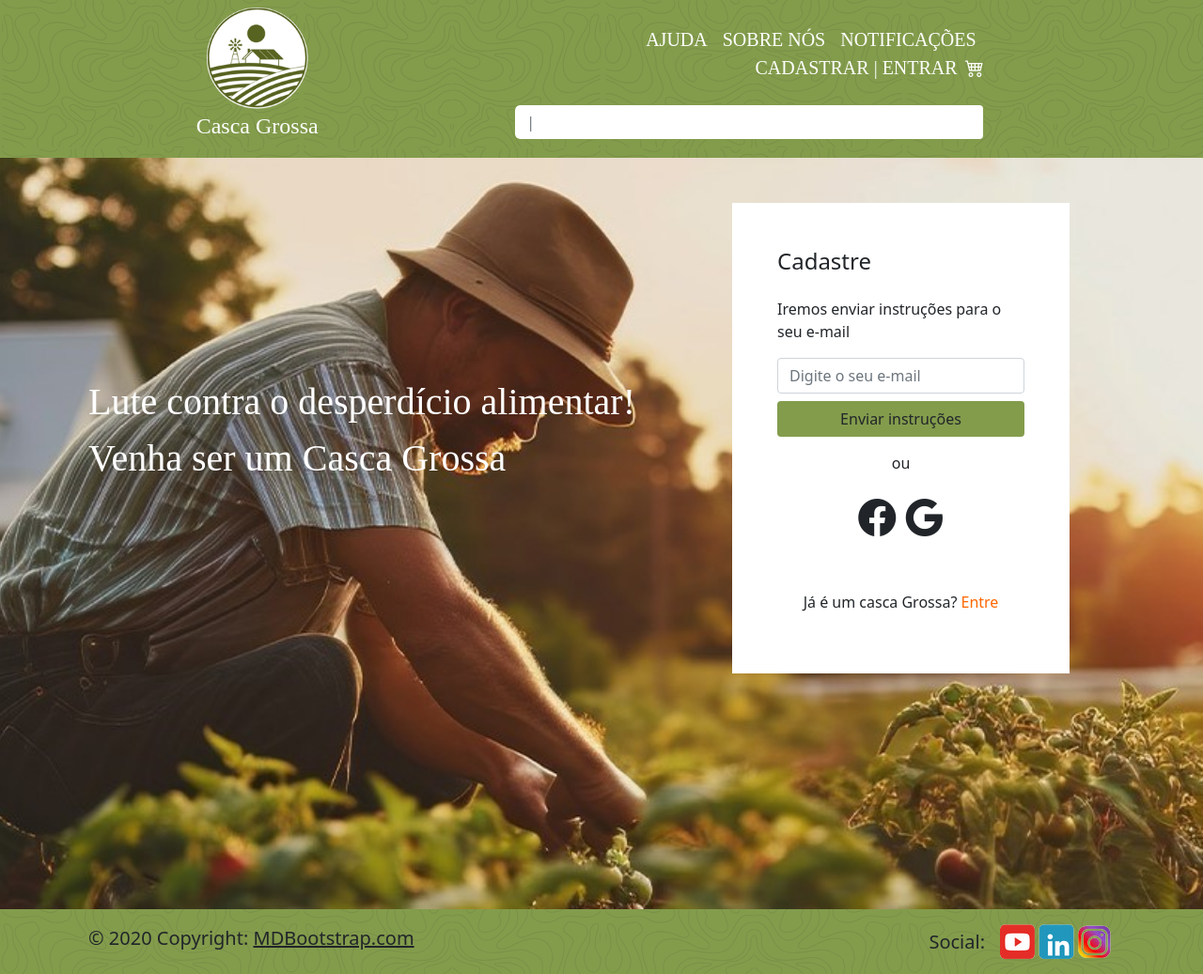
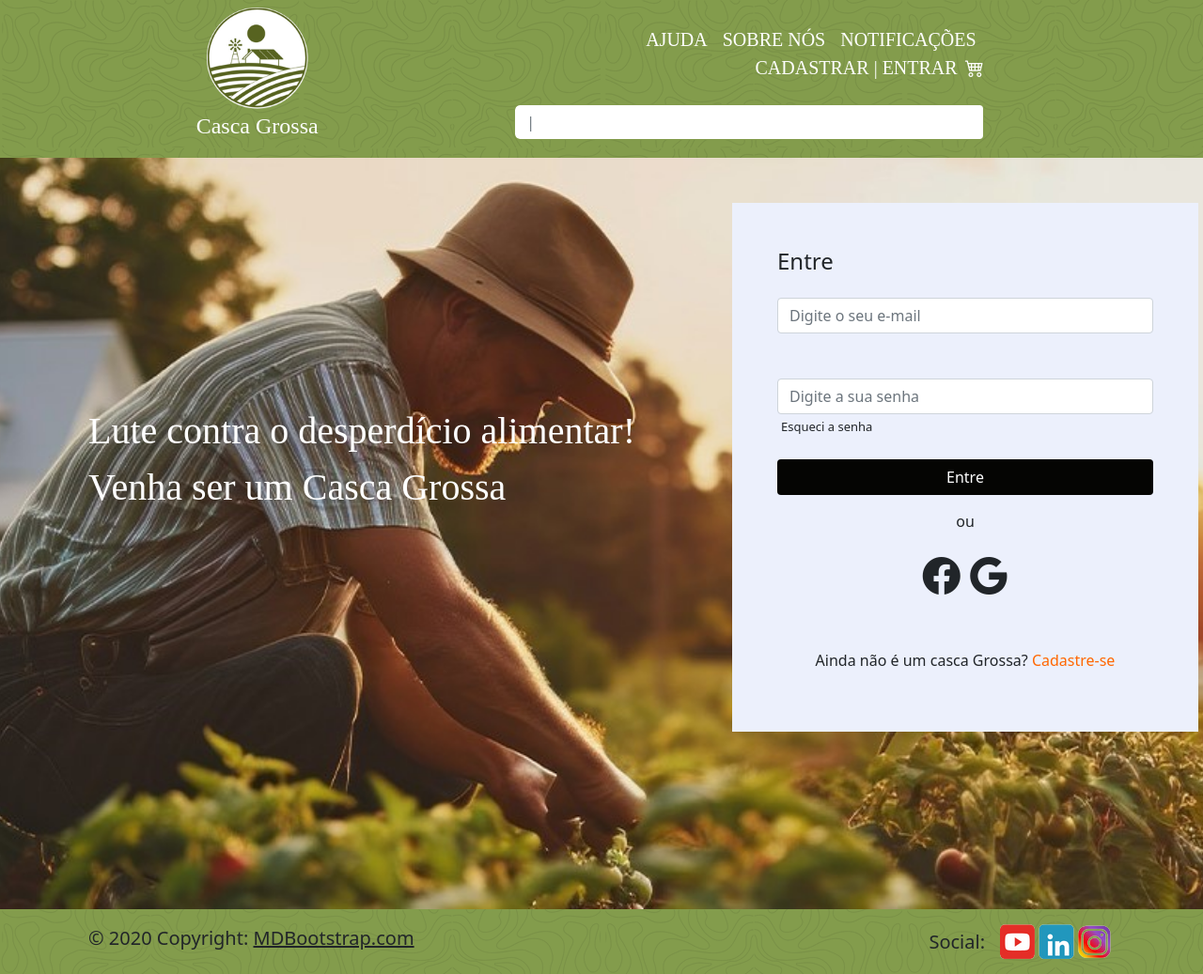
Before and after one commit to renata-machado/Casca-Grossa, a FastAPI app: page /entre in a window 1280 px wide. Shown: the whole page at 94% size. Run offline with FastAPI, Linux system fonts and the light colour scheme; some libraries are stand-ins or nearby versions; some web fonts are replaced.

Commit message:
pagina Entre

```diff
--- a/templates/pages/Cadastro.html
+++ b/templates/pages/Cadastro.html
@@ -32,10 +32,10 @@
             <p>Iremos enviar instruções para o seu e-mail</p>
 
             <!-- Campo de e-mail -->
-            <input type="email" class="form-control" placeholder="Digite o seu e-mail" />
+            <input type="email" class="form-control" style="width: 400px;" placeholder="Digite o seu e-mail" />
 
             <!-- Botão de envio -->
-            <button class="btn btn-custom w-100 mt-2" style="background-color: #839c4c;">Enviar instruções</button>
+            <button class="btn btn-custom w-100 mt-4" style="background-color: #839c4c;">Enviar instruções</button>
 
             <div class=" text-center">
                 <p class="mt-3">ou</p>
--- a/templates/pages/Entre.html
+++ b/templates/pages/Entre.html
@@ -27,15 +27,14 @@
             <p class="text-white" style=" font-size:40px; font-family: 'Pompierre';">Lute contra o desperdício alimentar! Venha ser um Casca Grossa</p>
          </div>
 
-        <div class="form-container bg-white p-5 m-5">
-            <h4 class="mb-4">Cadastre</h4>
-            <p>Iremos enviar instruções para o seu e-mail</p>
+        <div class="form-container p-5 m-5" style="background-color: #ecf0fc;">
+            <h4 class="mb-4">Entre</h4>
+            <!-- Campo de e-mail -->
+            <input type="email" style="width: 400px;" class="form-control" placeholder="Digite o seu e-mail" />
+            <input type="password" class="form-control mt-5" placeholder="Digite a sua senha" />
+            <a class="ms-1 text-decoration-none text-dark" style="font-size: 13px;" href="/">Esqueci a senha</a>
 
-            <!-- Campo de e-mail -->
-            <input type="email" class="form-control" placeholder="Digite o seu e-mail" />
-
-            <!-- Botão de envio -->
-            <button class="btn btn-custom w-100 mt-2" style="background-color: #839c4c;">Enviar instruções</button>
+            <button class="btn btn-custom w-100 mt-4 text-white" style="background-color: #050503;">Entre</button>
 
             <div class=" text-center">
                 <p class="mt-3">ou</p>
@@ -49,8 +48,8 @@
 
             <!-- Link para "Já é um casca Grossa?" -->
             <p class="mt-5 text-center">
-              Já é um casca Grossa?
-              <a href="#" style="text-decoration: none; color: #ff6600">Entre</a>
+              Ainda não é um casca Grossa?
+              <a href="#" style="text-decoration: none; color: #ff6600">Cadastre-se</a>
             </p>
           </div>
 
```
